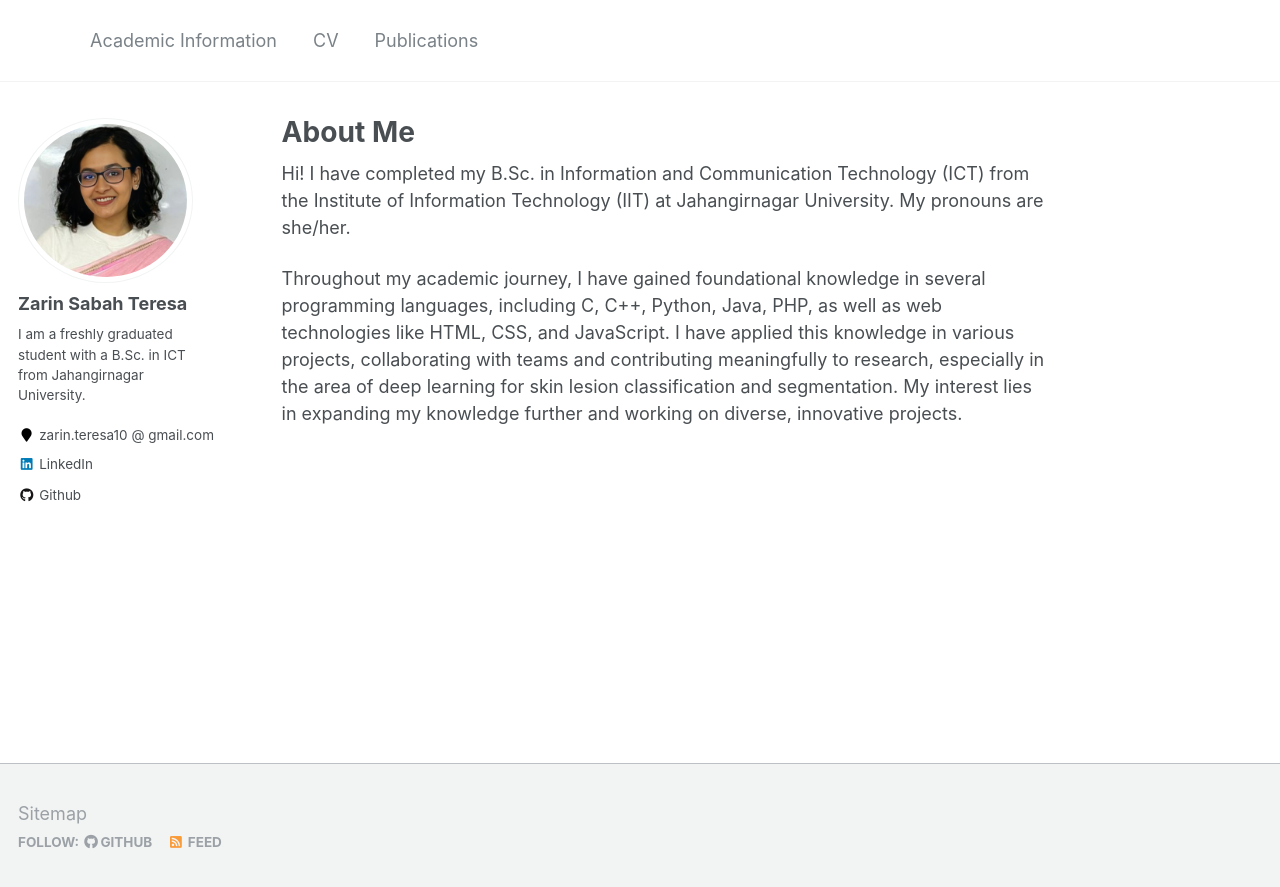
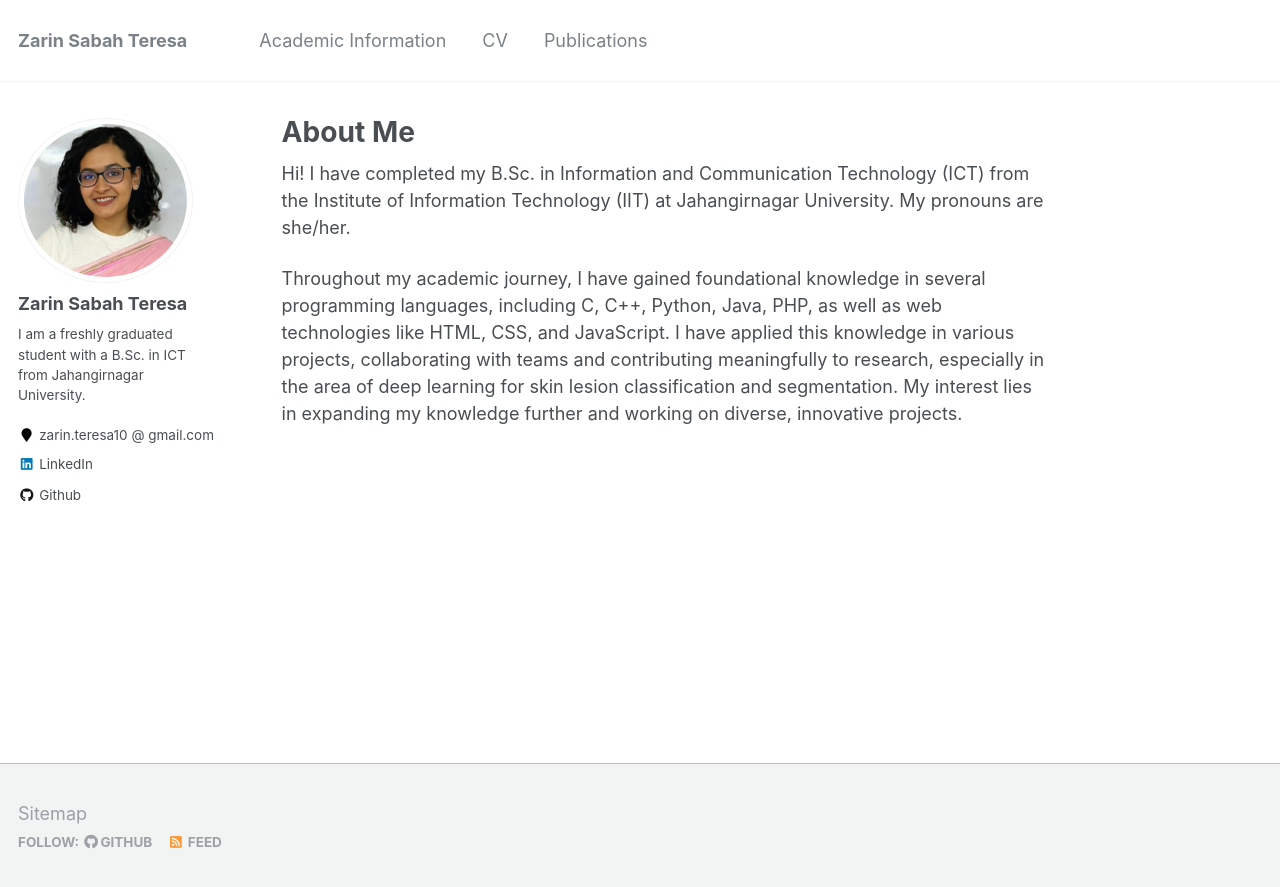
Before and after one commit to zarinteresa/zarinteresa.github.io, a Jekyll site: the page built from _pages/about.md, in a window 1280 px wide. Shown: the top 887 px of the page. Built offline with Jekyll 4.4.1, drawn with Linux system fonts in a browser that asks for light colours.

Commit message:
13th commit

```diff
--- a/_config.yml
+++ b/_config.yml
@@ -7,7 +7,7 @@
 
 # Site Settings
 locale                   : "en-US"
-title                    : ""
+title                    : "Zarin Sabah Teresa"
 title_separator          : "-"
 name                     : &name "Zarin Sabah Teresa"
 description              : &description "I am a freshly graduated student with a B.Sc. in ICT from Jahangirnagar University."
```
